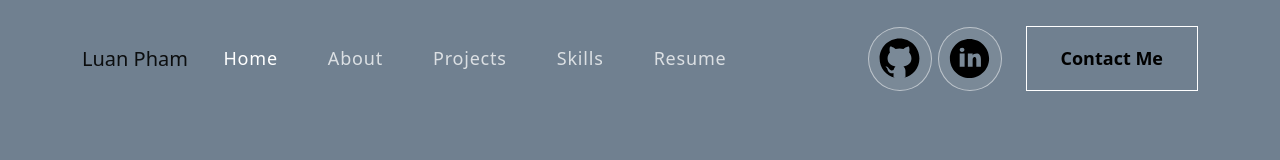
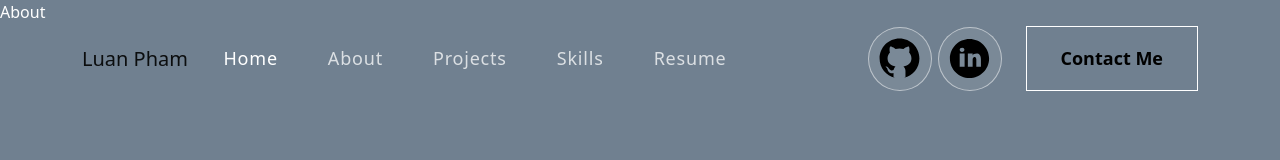
Before and after one commit to Luan-Pham/LP-Portfolio, a React (Create React App) app: page / in a window 1280 px wide. Shown: the top 160 px of the page. Built offline with nearby package versions, Linux system fonts and the light colour scheme.

Commit message:
created About section

```diff
--- a/src/App.js
+++ b/src/App.js
@@ -2,9 +2,15 @@ import './App.css';
 import NavBar from './components/NavBar';
 import { Container } from 'react-bootstrap';
 import 'bootstrap/dist/css/bootstrap.min.css';
+import About from './components/About';
 
 function App() {
-  return <NavBar />;
+  return (
+    <div>
+      <NavBar />
+      <About />
+    </div>
+  );
 }
 
 export default App;
--- /dev/null
+++ b/src/components/About.js
@@ -0,0 +1,8 @@
+import React from 'react';
+import { Container, Row } from 'react-bootstrap';
+
+function About() {
+  return <div>About</div>;
+}
+
+export default About;
```
